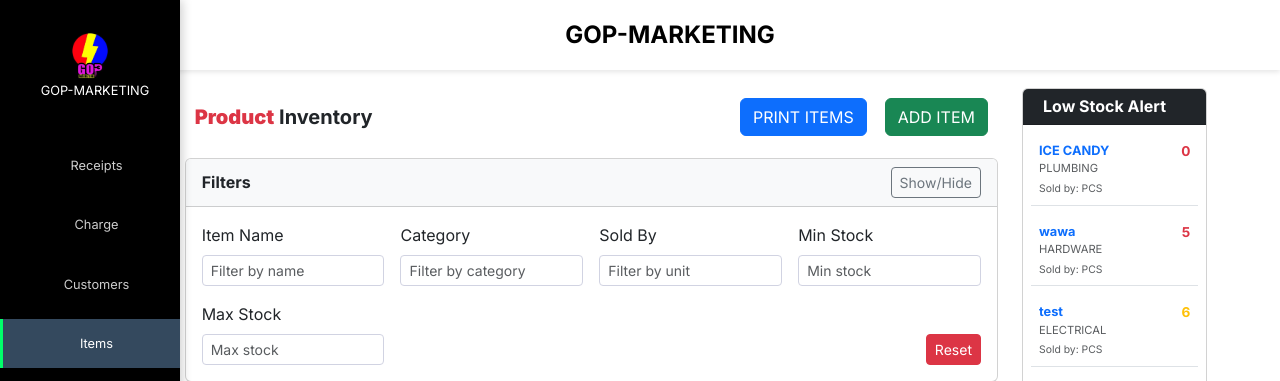
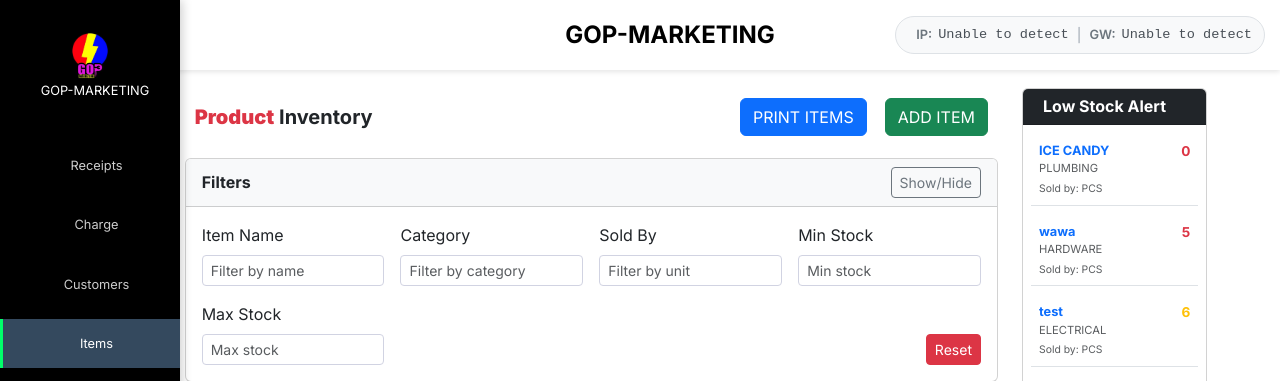
Before and after one commit to SiHarv/GOP-POS-System, a PHP site: page /views/items/items.php in a window 1280 px wide. Shown: the top 381 px of the page. Run offline with PHP 8.4, Linux system fonts and the light colour scheme; data comes from the database, SQL or seed files in the repository; some libraries are stand-ins or nearby versions.

Commit message:
feat: display IP in the header

```diff
--- a/styles/header.css
+++ b/styles/header.css
@@ -19,7 +19,20 @@
     display: flex;
     align-items: center;
     padding: 0 15px;
-    justify-content: center;
+    justify-content: center; /* Center the main content */
+    position: relative; /* Allow absolute positioning of children */
+}
+
+.header-left {
+    display: flex;
+    align-items: center;
+}
+
+.header-right {
+    display: flex;
+    align-items: center;
+    position: absolute; /* Position absolutely */
+    right: 15px; /* Stick to the right edge */
 }
 
 .header-content h1 {
@@ -28,6 +41,41 @@
     margin: 0;
 }
 
+.ip-display {
+    display: flex;
+    align-items: center;
+    background-color: #f8f9fa;
+    padding: 8px 12px;
+    border-radius: 20px;
+    border: 1px solid #dee2e6;
+    font-size: 0.85rem;
+    color: #495057;
+    gap: 8px;
+}
+
+.ip-display iconify-icon {
+    color: #6c757d;
+}
+
+.ip-text {
+    font-family: 'Courier New', monospace;
+    font-weight: 500;
+    display: flex;
+    align-items: center;
+    gap: 6px;
+}
+
+.ip-label, .gateway-label {
+    font-weight: 600;
+    color: #6c757d;
+    font-size: 0.8rem;
+}
+
+.gateway-separator {
+    color: #adb5bd;
+    margin: 0 2px;
+}
+
 /* Adjust container to account for header height */
 .container {
     margin-top: 80px; /* header height + some padding */
--- a/views/renderParts/header.php
+++ b/views/renderParts/header.php
@@ -1,6 +1,115 @@
+<?php
+// Get server's network IP address and Default Gateway from ACTIVE adapter
+function getNetworkInfo() {
+    $info = ['ip' => 'Unable to detect', 'gateway' => 'Unable to detect'];
+
+    // For Windows systems
+    if (strtoupper(substr(PHP_OS, 0, 3)) === 'WIN') {
+        // Execute ipconfig command with /all to get detailed info
+        $output = shell_exec('ipconfig /all');
+        if ($output) {
+            // Split by adapters
+            $adapters = preg_split('/\r?\n\r?\n/', $output);
+
+            foreach ($adapters as $adapter) {
+                // Skip if it's not a real network adapter or is disconnected
+                if (stripos($adapter, 'Ethernet adapter') === false &&
+                    stripos($adapter, 'Wireless LAN adapter') === false) {
+                    continue;
+                }
+
+                // Skip if adapter is disconnected or media disconnected
+                if (stripos($adapter, 'Media disconnected') !== false ||
+                    stripos($adapter, 'Media State') !== false && stripos($adapter, 'Media disconnected') !== false) {
+                    continue;
+                }
+
+                // Get IP address from this adapter
+                preg_match('/IPv4 Address[.\s]*:\s*([0-9]{1,3}\.[0-9]{1,3}\.[0-9]{1,3}\.[0-9]{1,3})/', $adapter, $ipMatch);
+
+                // Get Default Gateway from this adapter
+                preg_match('/Default Gateway[.\s]*:\s*([0-9]{1,3}\.[0-9]{1,3}\.[0-9]{1,3}\.[0-9]{1,3})/', $adapter, $gatewayMatch);
+
+                if (!empty($ipMatch[1]) && !empty($gatewayMatch[1])) {
+                    $ip = $ipMatch[1];
+                    $gateway = $gatewayMatch[1];
+
+                    // Make sure it's a private network IP and has a valid gateway
+                    if ($ip !== '127.0.0.1' && $gateway !== '0.0.0.0' &&
+                        ($gateway !== $ip) && // Gateway shouldn't be the same as IP
+                        ($ip !== '192.168.56.1') && // Skip VirtualBox/VMware adapter
+                        (strpos($ip, '192.168.') === 0 ||
+                         strpos($ip, '10.') === 0 ||
+                         strpos($ip, '172.') === 0)) {
+                        $info['ip'] = $ip;
+                        $info['gateway'] = $gateway;
+                        break; // Found active adapter, stop looking
+                    }
+                }
+            }
+        }
+
+        // If still not found, try alternative method to get active connection
+        if ($info['ip'] === 'Unable to detect') {
+            $routeOutput = shell_exec('route print 0.0.0.0');
+            if ($routeOutput) {
+                // Find the active route (0.0.0.0)
+                preg_match('/0\.0\.0\.0\s+0\.0\.0\.0\s+([0-9]{1,3}\.[0-9]{1,3}\.[0-9]{1,3}\.[0-9]{1,3})\s+([0-9]{1,3}\.[0-9]{1,3}\.[0-9]{1,3}\.[0-9]{1,3})/', $routeOutput, $routeMatch);
+                if (!empty($routeMatch[1]) && !empty($routeMatch[2])) {
+                    $info['gateway'] = $routeMatch[1];
+                    $info['ip'] = $routeMatch[2];
+                }
+            }
+        }
+    } else {
+        // For Linux/Unix systems
+        $output = shell_exec("hostname -I");
+        if ($output) {
+            $ips = explode(' ', trim($output));
+            foreach ($ips as $ip) {
+                if (filter_var($ip, FILTER_VALIDATE_IP, FILTER_FLAG_IPV4) &&
+                    $ip !== '127.0.0.1' && (
+                    strpos($ip, '192.168.') === 0 ||
+                    strpos($ip, '10.') === 0 ||
+                    strpos($ip, '172.') === 0
+                )) {
+                    $info['ip'] = $ip;
+                    break;
+                }
+            }
+        }
+
+        // Get default gateway for Linux/Unix
+        $gatewayOutput = shell_exec("ip route | grep default");
+        if ($gatewayOutput) {
+            preg_match('/default via ([0-9]{1,3}\.[0-9]{1,3}\.[0-9]{1,3}\.[0-9]{1,3})/', $gatewayOutput, $gatewayMatch);
+            if (!empty($gatewayMatch[1])) {
+                $info['gateway'] = $gatewayMatch[1];
+            }
+        }
+    }
+
+    return $info;
+}
+
+$networkInfo = getNetworkInfo();
+?>
+
 <header class="main-header">
     <div class="header-content">
-        <!-- <img src="../../icon/icon.png" alt="" style="height: 40px; width: 30px; margin-right: 10px;"> -->
-        <h1 class="fw-bold">GOP-<span class="fw-bold">MARKETING</span></h1>
+        <div class="header-left">
+            <!-- <img src="../../icon/icon.png" alt="" style="height: 40px; width: 30px; margin-right: 10px;"> -->
+            <h1 class="fw-bold">GOP-<span class="fw-bold">MARKETING</span></h1>
+        </div>
+        <div class="header-right">
+            <span class="ip-display">
+                <iconify-icon icon="mdi:earth" style="font-size: 14px;"></iconify-icon>
+                <span class="ip-text">
+                    <span class="ip-label">IP:</span> <?php echo htmlspecialchars($networkInfo['ip']); ?>
+                    <span class="gateway-separator">|</span>
+                    <span class="gateway-label">GW:</span> <?php echo htmlspecialchars($networkInfo['gateway']); ?>
+                </span>
+            </span>
+        </div>
     </div>
 </header>
```
